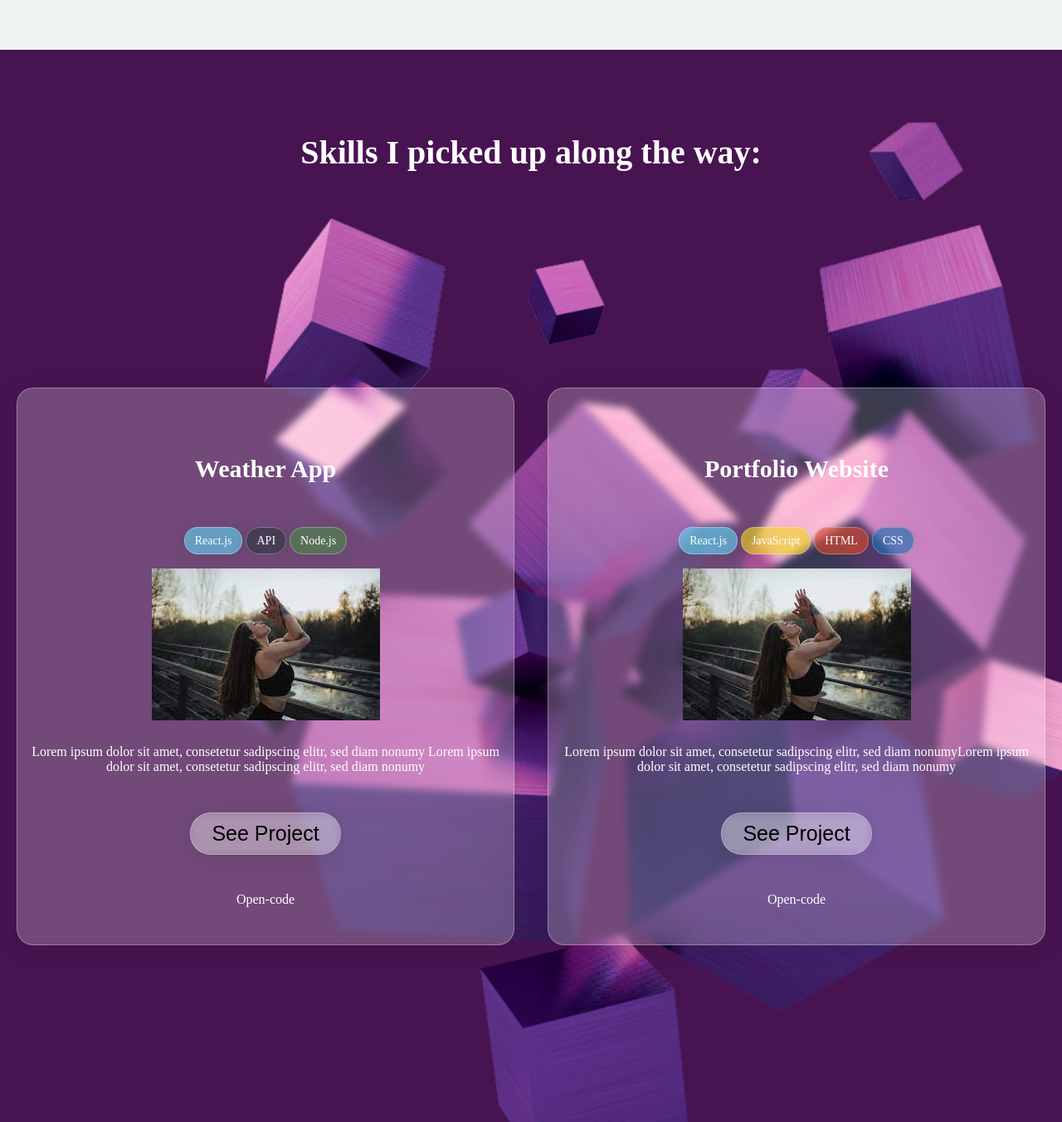
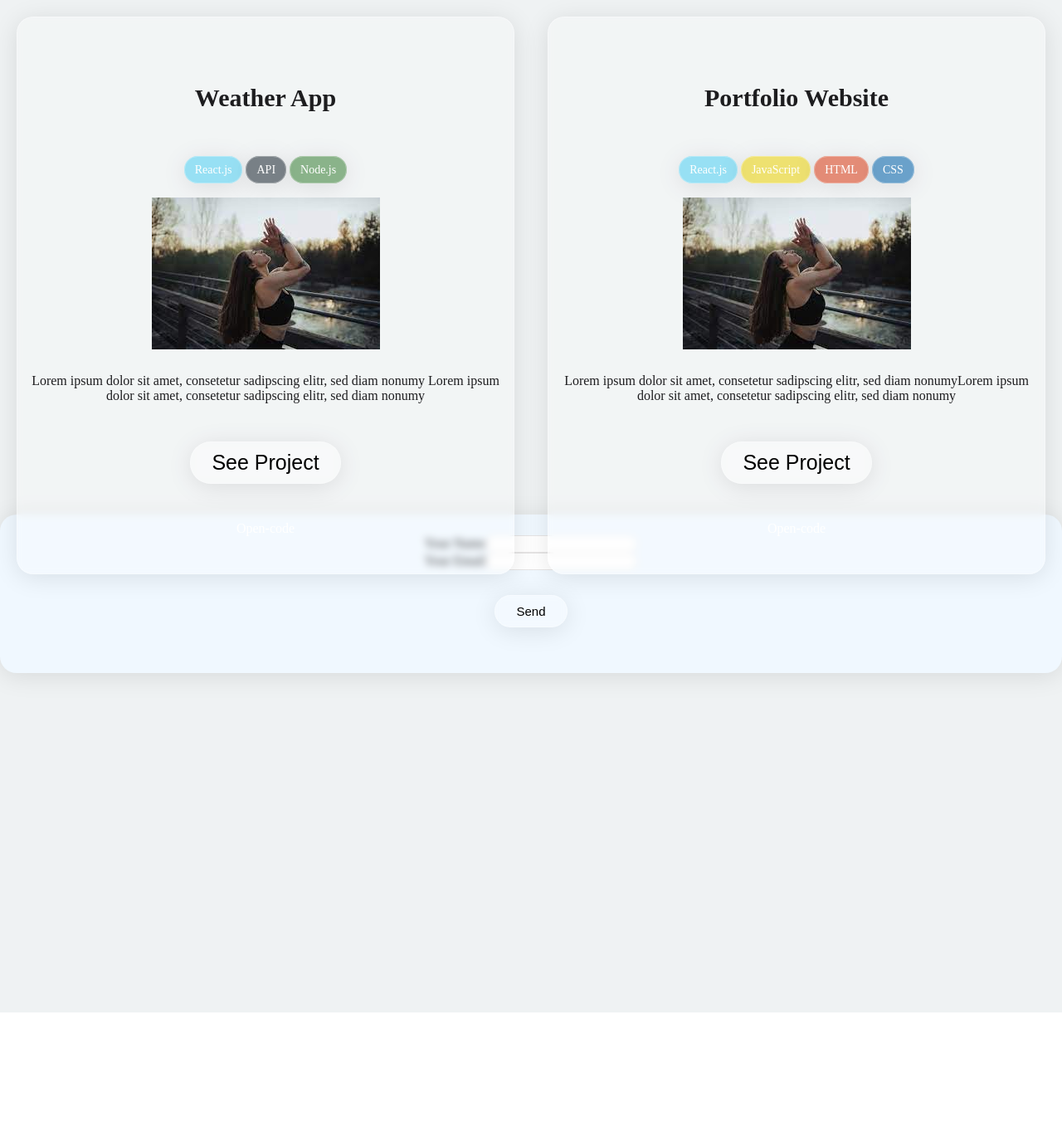
Before and after one commit to simoneraich/simone-raich-frontend-hp, a React (Create React App) app: page / in a window 1280 px wide. Shown: the part 1698-3050 px from the top of the page at 83% size. After the commit the page ends 2918 px from the top, so only its background shows below. Built offline with nearby package versions, Linux system fonts and the light colour scheme.

Commit message:
starting to redesign the projectSection

```diff
--- a/src/Contactform.css
+++ b/src/Contactform.css
@@ -1,9 +1,12 @@
+.contactSection {
+    height: 600px;
+    }
+
 .Form {
     display: grid;
     place-items: center;
-    margin: 5px 360px;
+    padding: 25px 30px;
     min-width: 250px;
-    padding: 25px 30px;
     border-radius: 20px;
     background-color: aliceblue;
     box-shadow: 0 4px 30px rgba(0, 0, 0, 0.1);
--- a/src/Contactform.js
+++ b/src/Contactform.js
@@ -22,6 +22,7 @@ function ContactForm() {
   };
 
   return (
+    <div className='contactSection'>
     <form className="Form" onSubmit={handleSubmit}>
       <div >
         <label className="FormName" htmlFor="name">Your Name</label>
@@ -38,6 +39,7 @@ function ContactForm() {
         </div>
       </div>
     </form>
+    </div>
   );
 }
 
--- a/src/Projects.css
+++ b/src/Projects.css
@@ -1,21 +1,13 @@
 
- .ProjectBackround {
-    padding-bottom: 300px;
+ .projectSection {
+  height: 600px;
   }
-
-.ProjectsHeader {
-    font-size: 40px;
-    padding: 100px 0px 50px 0px;
-    text-align: center;
-    color: white;
-  }
-
 
   .ProjectCards {
     color: white;
     text-align: center;
-    margin: 170px 20px 0px 20px;
     padding: 30px 15px;
+    margin: 0px 20px 0px 20px;
     border-radius: 20px;
     background: rgba(255, 255, 255, 0.23);
     box-shadow: 0 4px 30px rgba(0, 0, 0, 0.1);
@@ -25,6 +17,7 @@
   }
 
   .ProjectHeading {
+    color: #1D1D1F;
     font-size: 30px;
     margin: 50px 0px 60px 0px;
   }
@@ -63,6 +56,10 @@
     background: rgba(73, 137, 69, 0.61);
   }
 
+  .ProjectParagraph {
+    color: #1D1D1F;
+  }
+
   .ProjectButton {
     font-size: 25px;
     padding: 10px 25px;
```
Also changed, not shown: src/Projects.js, src/background.png (deleted).
